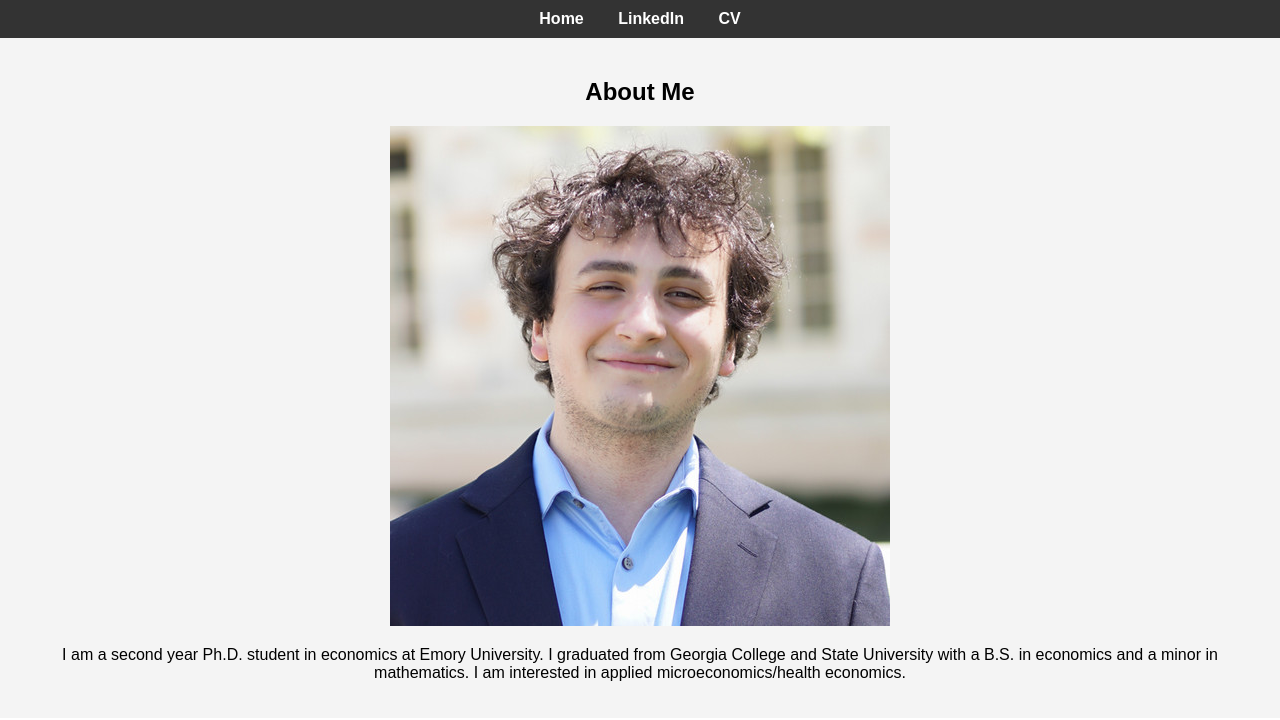
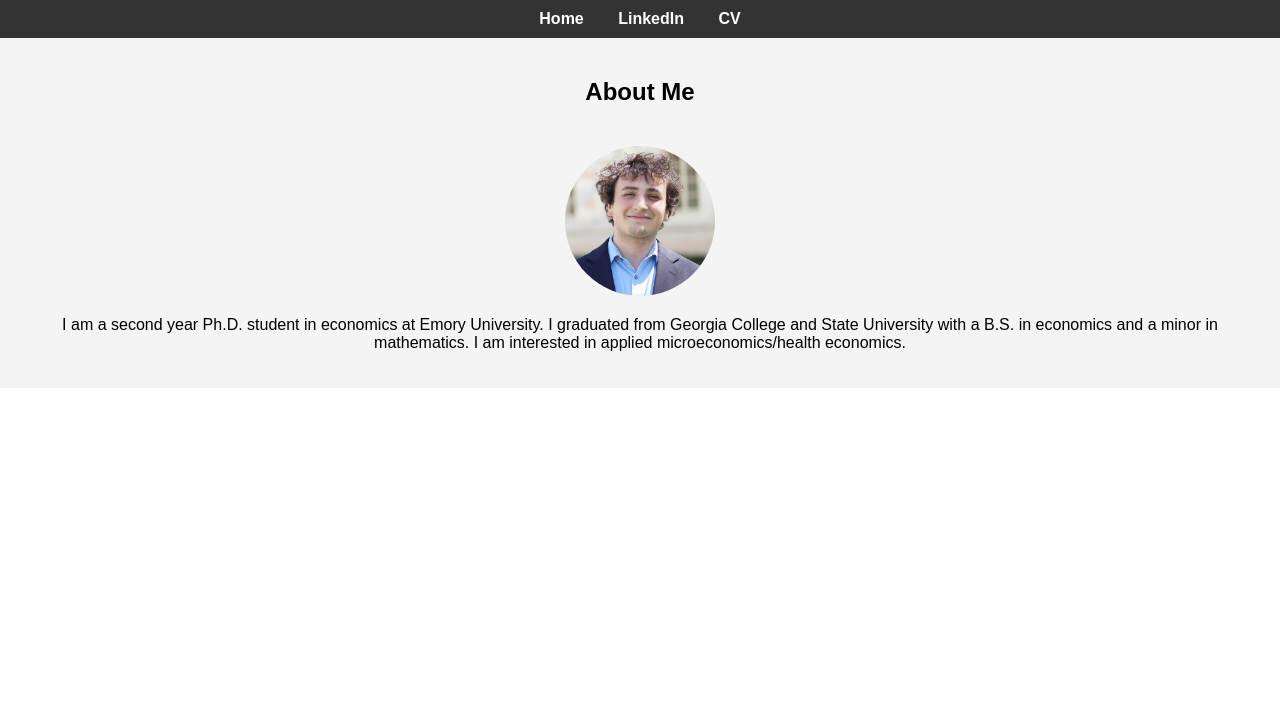
Before and after one commit to bmpasca/bmpasca.github.io, a plain HTML site: page index.html in a window 1280 px wide. Drawn offline with Linux system fonts and the light colour scheme.

Commit message:
Formatted picture

```diff
--- a/index.html
+++ b/index.html
@@ -47,6 +47,12 @@
         #home {
             background-color: #f4f4f4;
         }
+        img {
+            border-radius: 50%; /* Crops the image into a circle (oval if aspect ratio is not 1:1) */
+            max-width: 150px;  /* Adjusts the width of the image */
+            height: auto; /* Maintains the aspect ratio of the image */
+            margin-top: 20px; /* Adds space above the image */
+        }
 
 
     </style>
```
